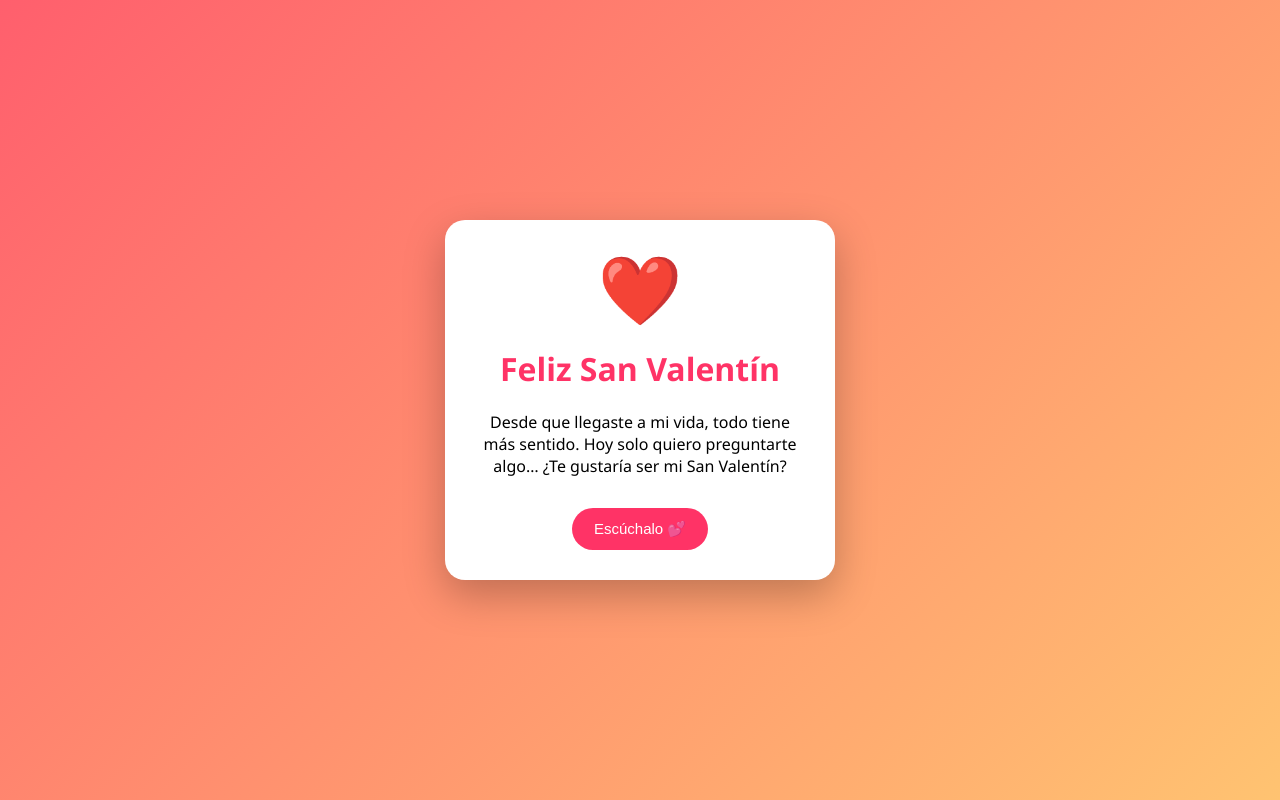
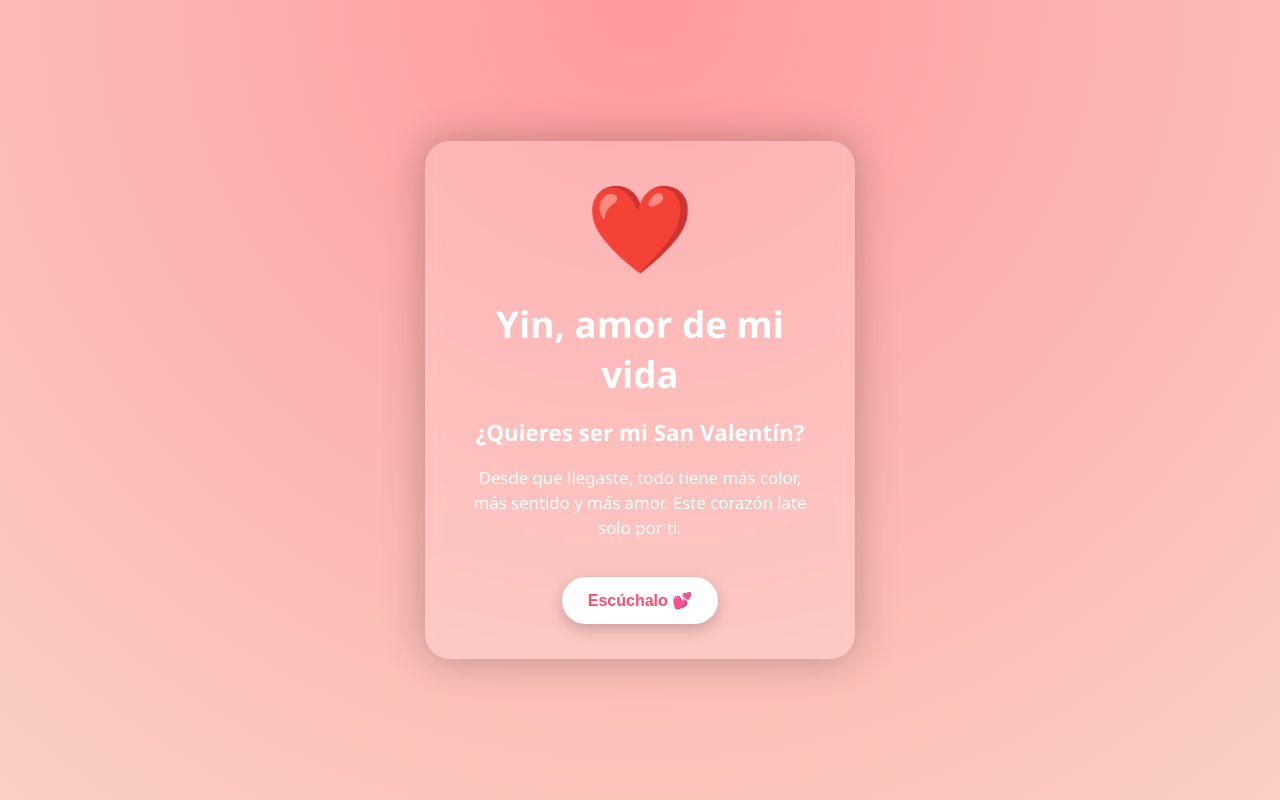
Before and after one commit to jheyson12/san-valentin-para-mi-Yin-, a plain HTML site: page index.html in a window 1280 px wide. Drawn offline with Linux system fonts and the light colour scheme.

Commit message:
index.html

```diff
--- a/index.html
+++ b/index.html
@@ -2,75 +2,145 @@
 <html lang="es">
 <head>
   <meta charset="UTF-8">
-<title>San Valentín ❤️</title>
+  <title>Para Yin 💖</title>
+  <style>
+    body {
+      margin: 0;
+      height: 100vh;
+      background: radial-gradient(circle at top, #ff9a9e, #fad0c4);
+      overflow: hidden;
+      display: flex;
+      justify-content: center;
+      align-items: center;
+      font-family: 'Segoe UI', sans-serif;
+      color: white;
+      text-align: center;
+    }
 
-<style>
-body{
-margin:0;
-height:100vh;
-display:flex;
-justify-content:center;
-align-items:center;
-background:linear-gradient(135deg,#ff5f6d,#ffc371);
-font-family:Segoe UI,sans-serif;
+    .card {
+      position: relative;
+      background: rgba(255, 255, 255, 0.18);
+      backdrop-filter: blur(8px);
+      padding: 35px;
+      border-radius: 25px;
+      box-shadow: 0 0 40px rgba(0,0,0,0.25);
+      max-width: 360px;
+      z-index: 2;
+      animation: aparecer 2s ease;
     }
-.card{
-background:white;
-padding:30px;
-width:330px;
-border-radius:20px;
-text-align:center;
-box-shadow:0 15px 40px rgba(0,0,0,.25);
+
+    @keyframes aparecer {
+      from { opacity: 0; transform: scale(0.8); }
+      to { opacity: 1; transform: scale(1); }
     }
-.heart{
-font-size:55px;
-animation:latido 1.5s infinite;
+
+    h1 {
+      font-size: 2.3em;
+      margin-bottom: 10px;
     }
-h1{color:#ff3366}
-button{
-margin-top:15px;
-padding:12px 22px;
-border:none;
-border-radius:25px;
-background:#ff3366;
-color:white;
-font-size:15px;
+
+    h2 {
+      font-size: 1.4em;
+      margin-bottom: 15px;
     }
-@keyframes latido{
-0%{transform:scale(1)}
-50%{transform:scale(1.25)}
-100%{transform:scale(1)}
+
+    p {
+      font-size: 1.05em;
+      line-height: 1.5;
+    }
+
+    .heart {
+      font-size: 4.5em;
+      animation: beat 1.2s infinite;
+      margin-bottom: 10px;
+    }
+
+    @keyframes beat {
+      0%, 100% { transform: scale(1); }
+      50% { transform: scale(1.35); }
+    }
+
+    button {
+      margin-top: 20px;
+      padding: 14px 26px;
+      border: none;
+      border-radius: 30px;
+      font-size: 1em;
+      cursor: pointer;
+      background: white;
+      color: #ff4d6d;
+      font-weight: bold;
+      box-shadow: 0 5px 15px rgba(0,0,0,0.2);
+    }
+
+    button:hover {
+      background: #ffe6ec;
+    }
+
+    /* Corazones flotando */
+    .floating-heart {
+      position: absolute;
+      color: rgba(255,255,255,0.6);
+      font-size: 20px;
+      animation: float 8s linear infinite;
+    }
+
+    @keyframes float {
+      from {
+        transform: translateY(100vh) scale(0.8);
+        opacity: 1;
+      }
+      to {
+        transform: translateY(-10vh) scale(1.4);
+        opacity: 0;
+      }
     }
   </style>
 </head>
+<body>
 
-<body>
+  <!-- Música romántica -->
+  <audio id="musica" loop>
+    <source src="https://cdn.pixabay.com/audio/2022/10/03/audio_8c4b46fa72.mp3" type="audio/mpeg">
+  </audio>
 
   <div class="card">
     <div class="heart">❤️</div>
-<h1>Feliz San Valentín</h1>
-
-<p id="mensaje">
-Desde que llegaste a mi vida,
-todo tiene más sentido.
-Hoy solo quiero preguntarte algo…
-¿Te gustaría ser mi San Valentín?
+    <h1>Yin, amor de mi vida</h1>
+    <h2>¿Quieres ser mi San Valentín?</h2>
+    <p>
+      Desde que llegaste, todo tiene más color,
+      más sentido y más amor.
+      Este corazón late solo por ti.
     </p>
-
-<button onclick="leer()">Escúchalo 💕</button>
+    <button onclick="iniciar()">Escúchalo 💕</button>
   </div>
 
   <script>
-function leer(){
-const texto=document.getElementById("mensaje").innerText;
-const voz=new SpeechSynthesisUtterance(texto);
-voz.lang="es-ES";
-voz.rate=0.9;
-voz.pitch=1.1;
-speechSynthesis.cancel();
-speechSynthesis.speak(voz);
-}
-</script>
+    // Corazones flotando
+    setInterval(() => {
+      const heart = document.createElement("div");
+      heart.className = "floating-heart";
+      heart.innerHTML = "❤️";
+      heart.style.left = Math.random() * 100 + "vw";
+      heart.style.animationDuration = (6 + Math.random() * 4) + "s";
+      document.body.appendChild(heart);
+      setTimeout(() => heart.remove(), 9000);
+    }, 500);
 
-</body>
-</html>
+    function iniciar() {
+      // Música
+      document.getElementById("musica").play();
+
+      // Voz natural
+      const texto = "Yin, amor de mi vida. ¿Quieres ser mi San Valentín? Desde que llegaste, mi mundo es más bonito. Te amo.";
+      const mensaje = new SpeechSynthesisUtterance(texto);
+      mensaje.lang = "es-ES";
+      mensaje.rate = 0.9;
+      mensaje.pitch = 1.1;
+
+      const voces = speechSynthesis.getVoices();
+      const vozNatural = voces.find(v => v.lang.startsWith("es") && v.name.toLowerCase().includes("female"));
+      if (vozNatural) mensaje.voice = vozNatural;
+
+      speechSynthesis
```
Lines whose indentation alone changed are shown as unchanged.
